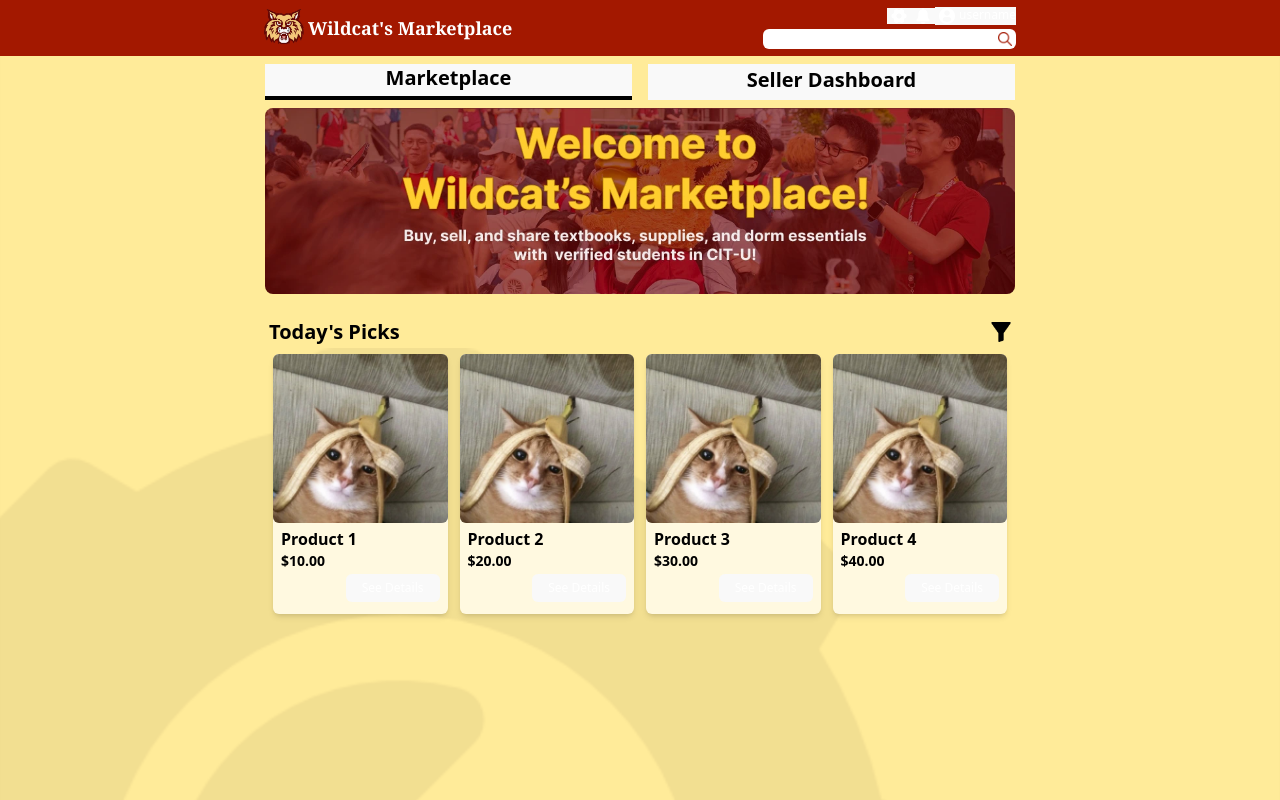
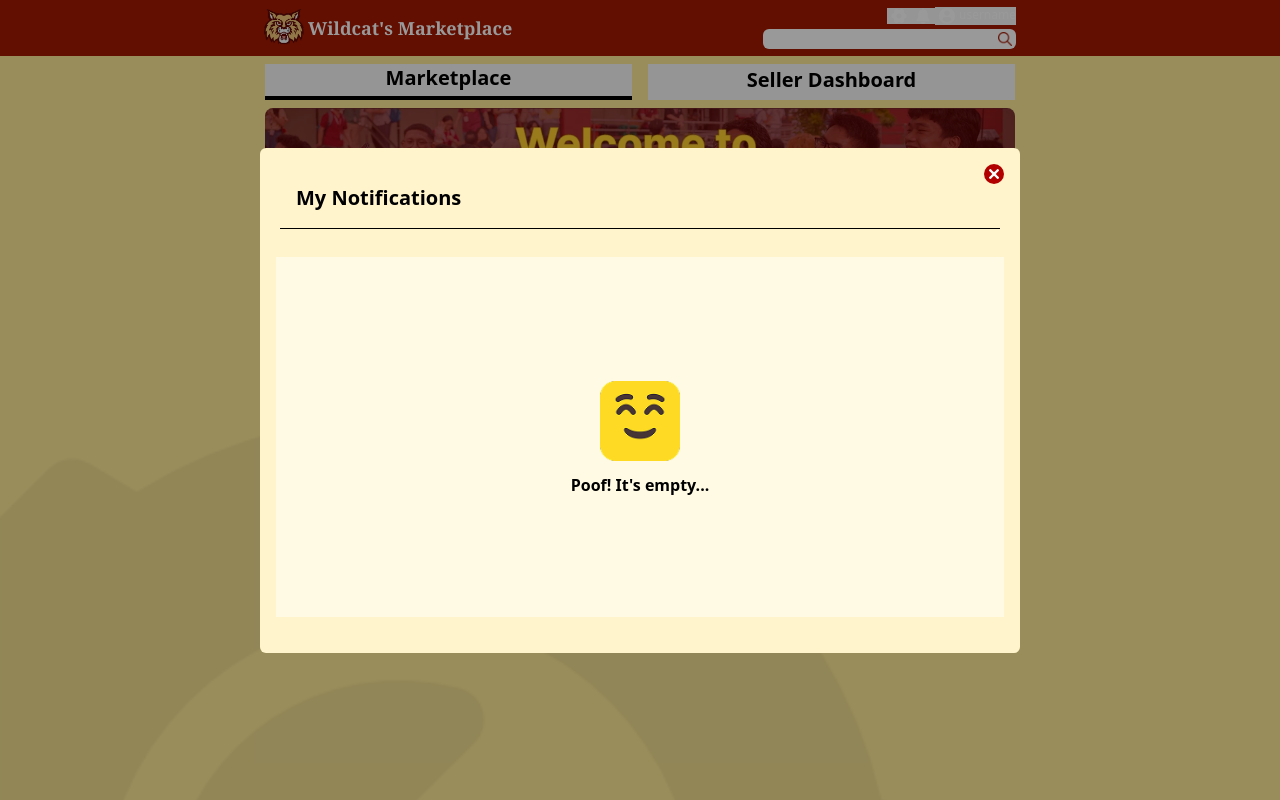
Before and after one commit to SundenJaeger/wildcats-marketplace, a React (Vite) app in the folder wildcats-marketplace-frontend/wildcats-marketplace-frontend/: page /home in a window 1280 px wide. Both pictures are taken after a click on the button 922 px from the left and 16 px from the top of the page. Shown: the top 800 px of the page. Built offline with nearby package versions, Linux system fonts and the light colour scheme.

Commit message:
added a simple notifs modal, still no implementations

```diff
--- a/wildcats-marketplace-frontend/wildcats-marketplace-frontend/src/components/NotificationsModal.jsx
+++ b/wildcats-marketplace-frontend/wildcats-marketplace-frontend/src/components/NotificationsModal.jsx
@@ -1,9 +1,37 @@
 import React from 'react'
+import assets from '../assets/assets'
 
-const NotificationsModal = () => {
+const NotificationsModal = ({onClose}) => {
   return (
-    <div>
+    <div className='fixed inset-0 flex flex-col justify-center items-center bg-black/40 z-51'>
+      <div className='flex flex-col justify-between bg-[#FFF4CB] border-[#FFE26D] rounded-md p-4 w-190 h-auto'>
 
+        <div className='flex justify-between items-start'>
+            <div className='flex flex-col ml-5 mt-5 mb-2'>
+                <h2 className='text-black font-bold text-xl'>My Notifications</h2>
+            </div>
+                <div onClick={onClose}
+                className='flex justify-center items-center w-5 h-5 bg-[#B20000] rounded-full'>
+                <input type="image" className="w-2.5  h-2.5" src={assets.white_close_icon}></input>
+            </div>
+        </div>
+
+        {/* Line Break */}
+        <div className='flex justify-center items-center w-auto h-[1px] bg-black my-2 mx-1'></div>
+
+        {/* Main Body */}
+        <div className='flex justify-around items-start py-5 h-100 gap-3'>
+
+
+          {/* Idk what we should put here so its just a placeholder fn */}
+          <div className='bg-[#FFFAE4] flex flex-col items-center justify-center w-full h-full'>
+            <img className='w-20 h-20 rounded-xl m-2' src={assets.empty_space_icon}>
+            </img>
+            <p className='text-black font-semibold p-1'>Poof! It's empty...</p>
+          </div>
+
+        </div>
+      </div>
     </div>
   )
 }
```
